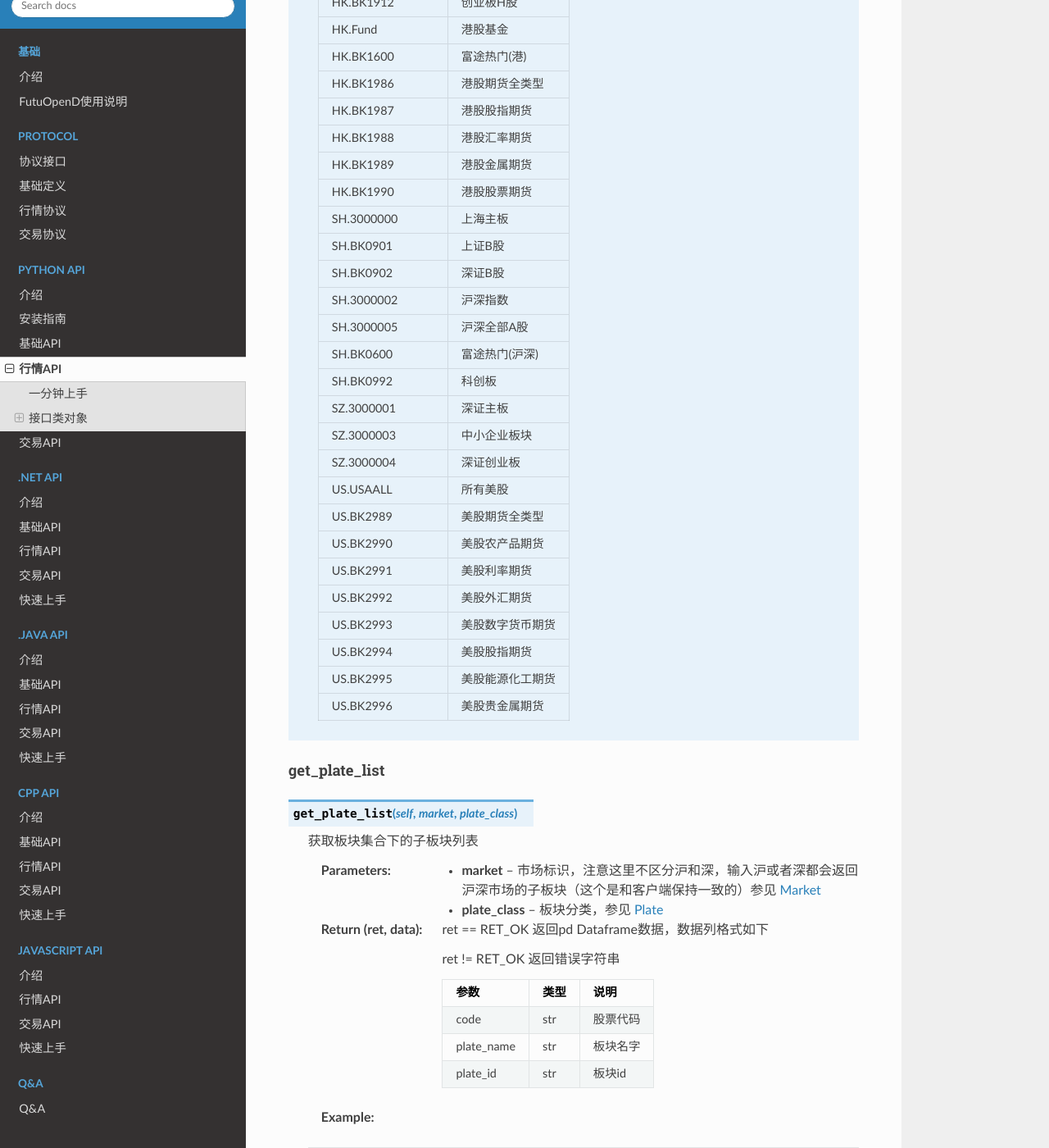
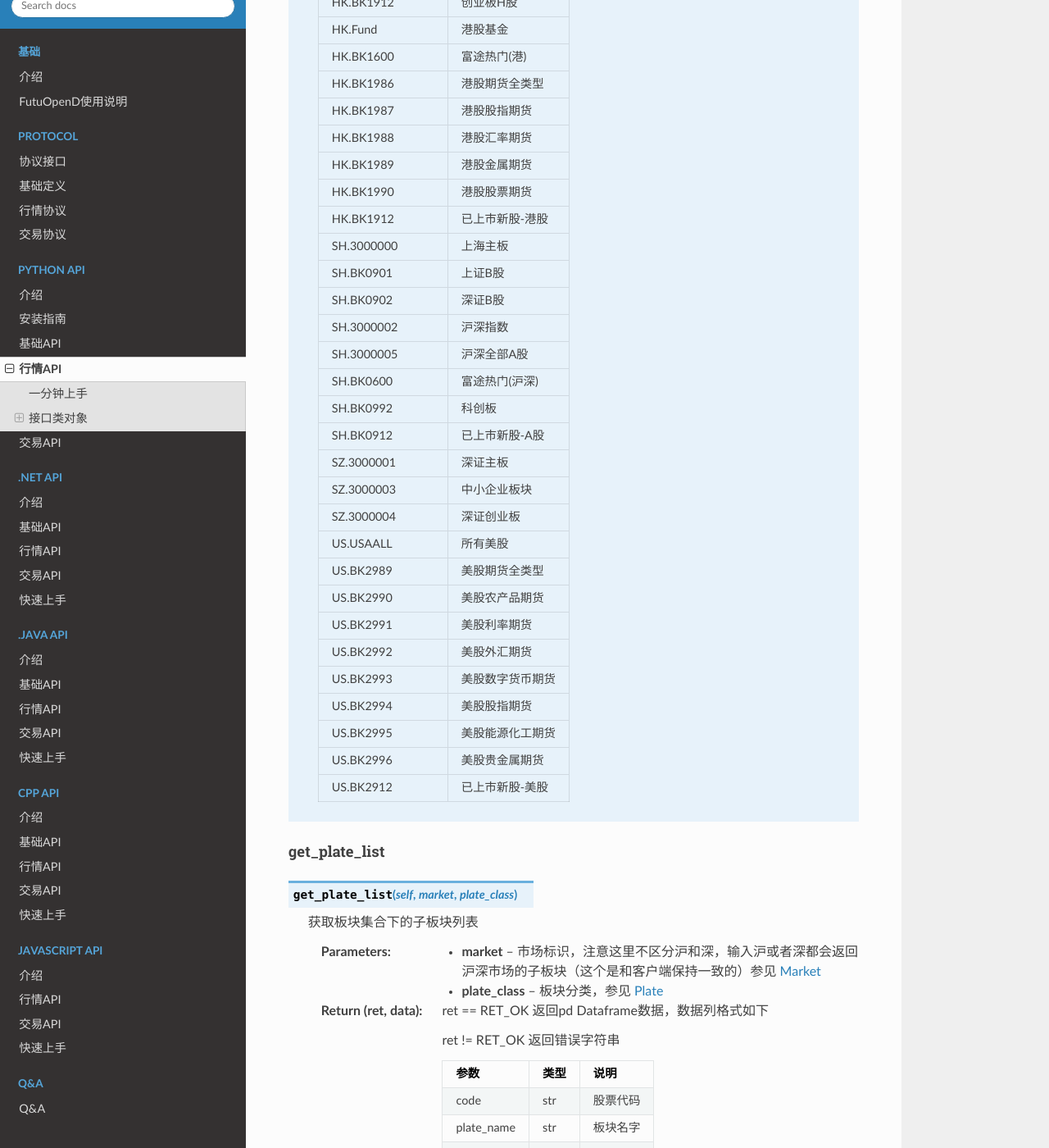
Before and after one commit to FutunnOpen/futu-api-doc, a Sphinx documentation site: the page built from doc_maker/source/api/Quote_API.rst, in a window 1280 px wide and 1400 px high, scrolled down 15964 px. Shown: the whole window at 82% size. Built offline with Sphinx 7.4.7 and the Read the Docs theme 2.0.0, drawn with Linux system fonts in a browser that asks for light colours.

Commit message:
add 板块添加已上市新股数据的常用名称A股BK0912，港股BK1921，美股BK2921

```diff
--- a/doc_maker/source/api/Quote_API.rst
+++ b/doc_maker/source/api/Quote_API.rst
@@ -750,6 +750,7 @@ get_plate_stock
         HK.BK1988                  港股汇率期货
         HK.BK1989                  港股金属期货
         HK.BK1990                  港股股票期货
+		HK.BK1912                  已上市新股-港股
         SH.3000000                 上海主板
         SH.BK0901                  上证B股
         SH.BK0902                  深证B股
@@ -757,6 +758,7 @@ get_plate_stock
         SH.3000005                 沪深全部A股
         SH.BK0600                  富途热门(沪深)
         SH.BK0992                  科创板
+		SH.BK0912                  已上市新股-A股
         SZ.3000001                 深证主板
         SZ.3000003                 中小企业板块
         SZ.3000004                 深证创业板
@@ -769,6 +771,7 @@ get_plate_stock
         US.BK2994                  美股股指期货
         US.BK2995                  美股能源化工期货
         US.BK2996                  美股贵金属期货
+		US.BK2912                  已上市新股-美股
         =====================  ==============================================================
 
 
```
